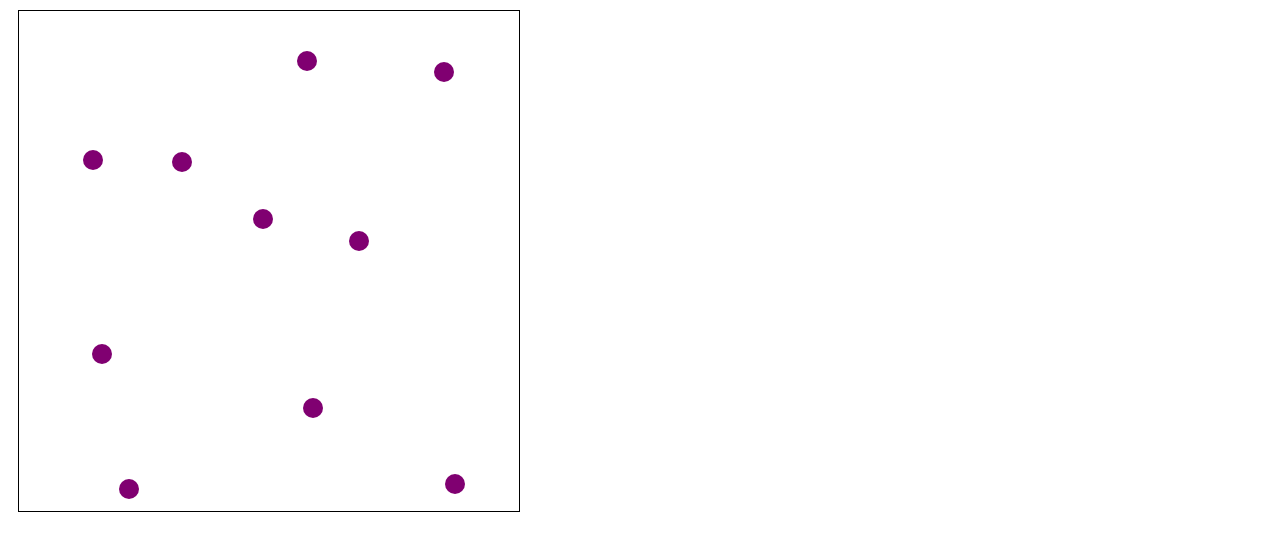
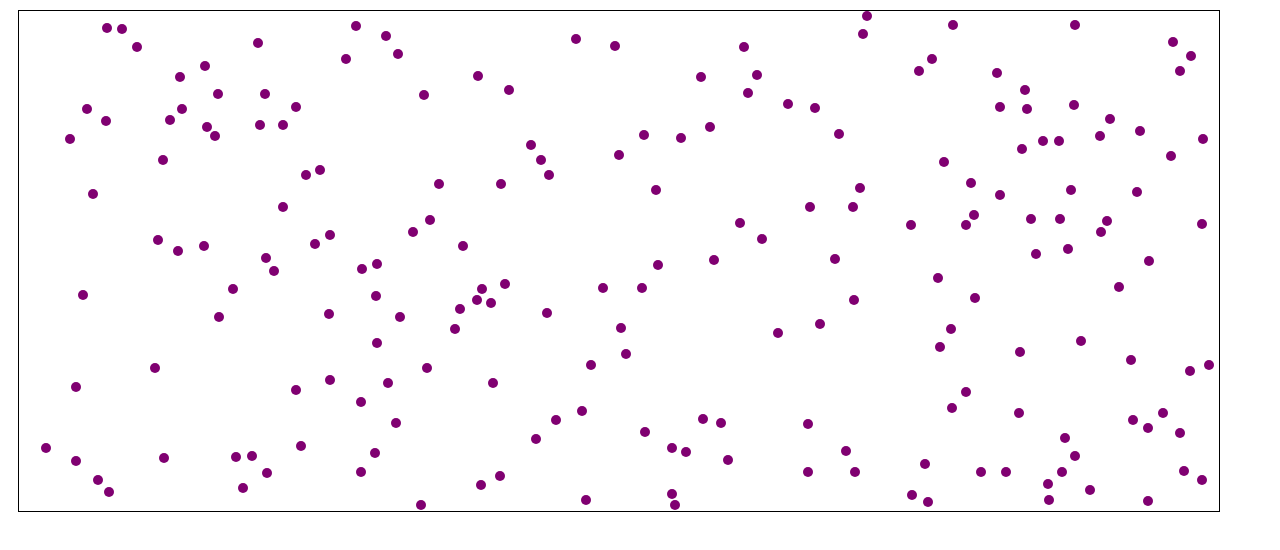
Before and after one commit to prerannaa/Assessments, a plain HTML site: page All Assesment/Ball Collision/index.html in a window 1280 px wide. Drawn offline with Linux system fonts and the light colour scheme; animation ran at ten frames a second.

Commit message:
Changes in viewport and radius of balls

```diff
--- a/All Assesment/Ball Collision/src/constants.js
+++ b/All Assesment/Ball Collision/src/constants.js
@@ -1,8 +1,8 @@
 
-const BALL_COUNT=10;
-const SPEED=5;
-const VIEWPORT_WIDTH=500;
+const BALL_COUNT=200;
+const SPEED=3;
+const VIEWPORT_WIDTH=1200;
 // document.body.ClientWidth
 const VIEWPORT_HEIGHT=500;
 const BALL_WIDTH=10;
-const BALL_HEIGHT=20;
+const BALL_HEIGHT=10;
--- a/All Assesment/Ball Collision/src/style/style.css
+++ b/All Assesment/Ball Collision/src/style/style.css
@@ -1,13 +1,13 @@
 .viewport {
     margin: 10px;
-    width: 500px;
+    width: 1200px;
     height: 500px;
     position: relative;
     border: 1px solid black;
   }
   .ball {
-    width: 20px;
-    height: 20px;
+    width: 10px;
+    height: 10px;
     background-color: rgb(128, 0, 113);
     position: absolute;
     border-radius: 50%;
```
Also changed, not shown: All Assesment/Ball Collision/src/main-index.js (line endings or trailing spaces).
